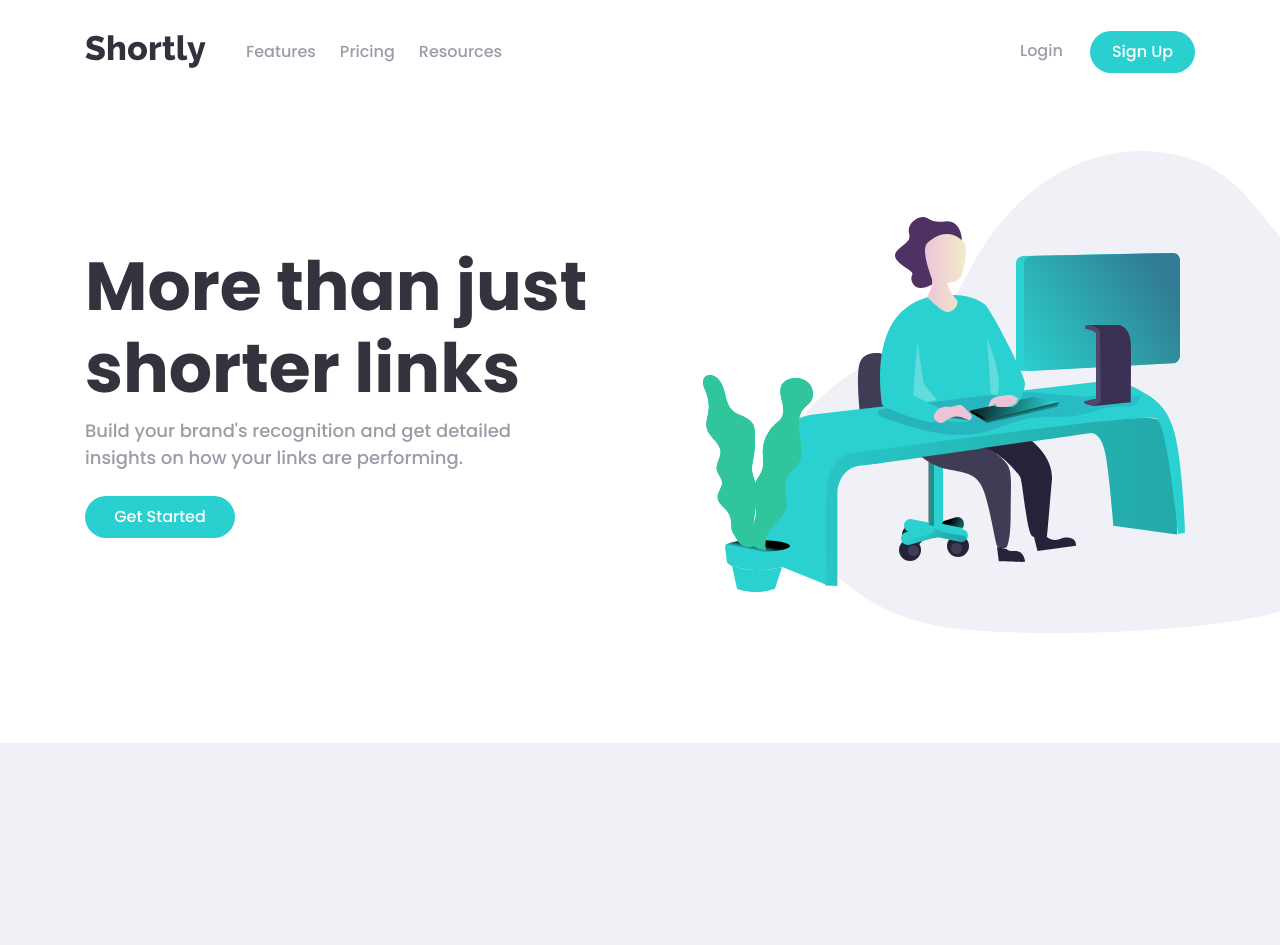
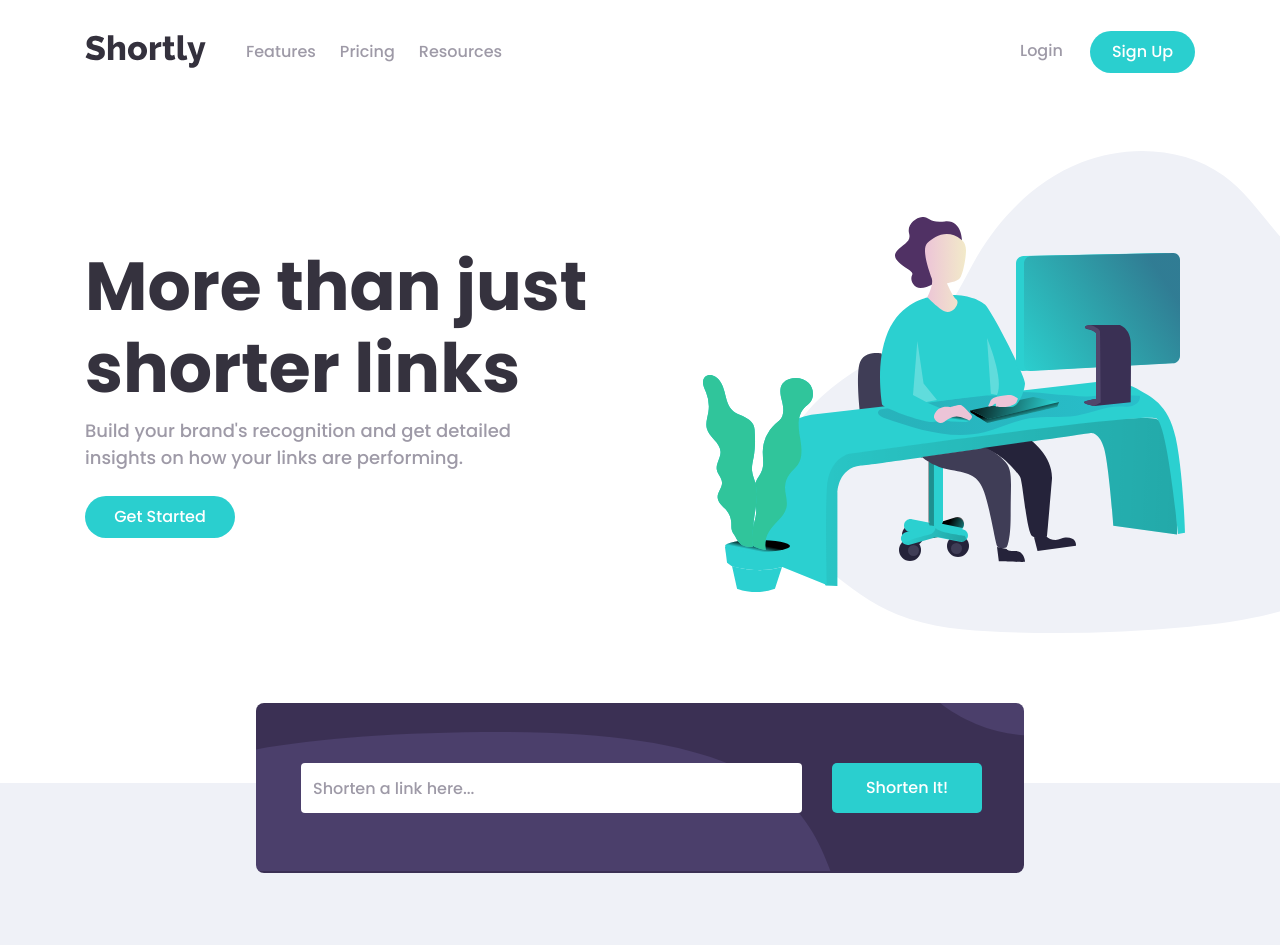
Before and after one commit to sarahabuteen/url-shortening-api-master, a React (Create React App) app: page / in a window 1280 px wide. Shown: the top 945 px of the page. Built offline with nearby package versions, Linux system fonts and the light colour scheme.

Commit message:
Shorten section

```diff
--- a/src/assets/scss/views/_home.scss
+++ b/src/assets/scss/views/_home.scss
@@ -1,5 +1,5 @@
 .hero-section {
-  padding: 70px 0 110px 0;
+  padding: 70px 0 150px 0;
   h1 {
     font-weight: 700;
     font-size: 68px;
@@ -11,9 +11,36 @@
   }
 }
 
+.shorten {
+  height: 170px;
+  background: $dark-violet url("../../images/bg-shorten-desktop.svg") no-repeat
+    left top;
+  border-radius: 8px;
+  position: absolute;
+  top: -80px;
+  left: 0;
+  right: 0;
+  width: 60%;
+  margin: 0 auto;
+  padding: 0 30px;
+  .form-control {
+    height: 50px;
+    border: none;
+    &::placeholder {
+      color: $grayish-violet;
+    }
+  }
+  .btn-cyan {
+    border-radius: 5px;
+    height: 50px;
+    width: 100%;
+  }
+}
+
 .statistics {
   padding: 200px 0 100px 0;
   background-color: rgb(239, 241, 247);
+  position: relative;
   h2 {
     font-weight: 700;
   }
--- a/src/components/Home.js
+++ b/src/components/Home.js
@@ -1,5 +1,5 @@
 import React, { Component } from "react";
-import { Container, Row, Col } from "reactstrap";
+import { Container, Row, Col, Input } from "reactstrap";
 
 import illustration from "../assets/images/illustration-working.svg";
 import brandRecognition from "../assets/images/icon-brand-recognition.svg";
@@ -28,6 +28,18 @@ export default class Home extends Component {
         </section>
 
         <section className="statistics">
+          <Container>
+            <section className="shorten d-flex align-items-center justify-content-center">
+              <Row className="w-100">
+                <Col md={9}>
+                  <Input placeholder="Shorten a link here..." />
+                </Col>
+                <Col md={3}>
+                  <button className="btn btn-cyan">Shorten It!</button>
+                </Col>
+              </Row>
+            </section>
+          </Container>
           <Container>
             <Row>
               <Col md={12} className="d-flex flex-column align-items-center">
```
